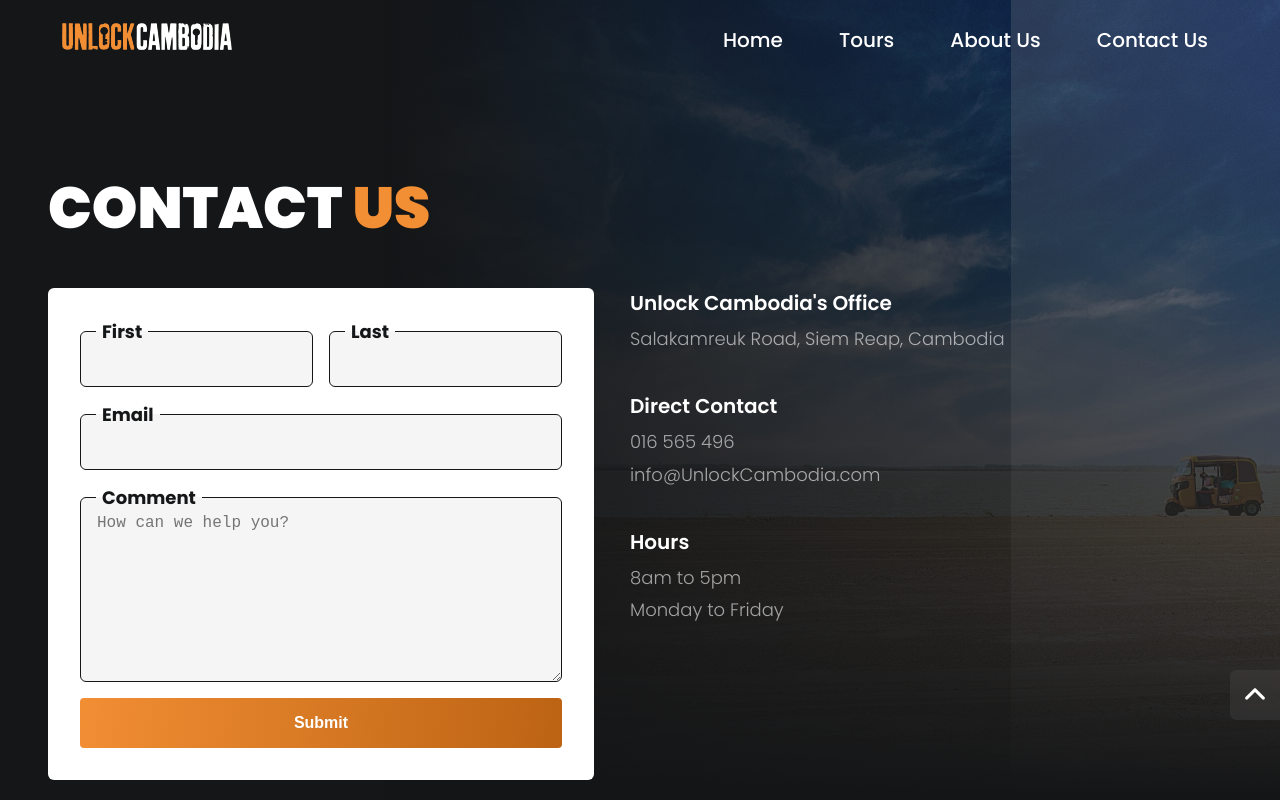
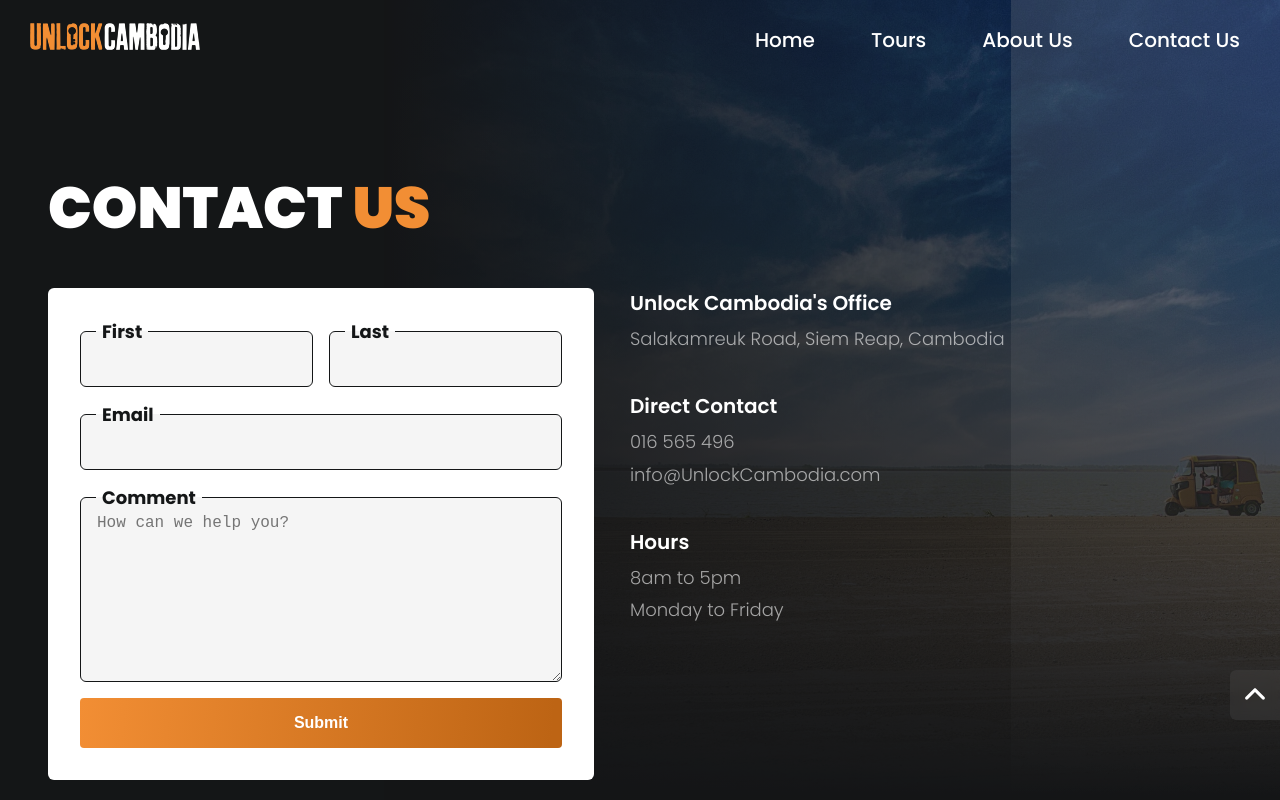
Before and after one commit to ElitistNoob/unlock-cambodia, a React (Create React App) app: page /contact-us in a window 1280 px wide. Shown: the top 800 px of the page. Built offline with nearby package versions, Linux system fonts and the light colour scheme.

Commit message:
added breakpoints for padding

```diff
--- a/src/components/Header.jsx
+++ b/src/components/Header.jsx
@@ -110,7 +110,7 @@ export default function Header() {
       <div className={`container ${styles.container}`}>
         <Link to="/">
           <img
-            style={{ marginLeft: winWidth >= 1230 ? "0" : "1em" }}
+            // style={{ marginLeft: winWidth >= 1230 ? "0" : "1em" }}
             src={logoWhite}
             alt="logo"
           />
--- a/src/components/styles/Header.module.scss
+++ b/src/components/styles/Header.module.scss
@@ -12,19 +12,19 @@ header {
     max-width: 1220px;
     margin: 0 auto;
     height: 80px;
-    padding: 0;
+    padding: 1em;
     transform: translateY(-80px);
 
     @media (min-width: 720px) {
-      padding: 1em 2em;
+      padding: 1em 3em;
     }
 
     @media (min-width: 820px) {
       justify-content: space-between;
     }
 
-    @media (min-width: 1440px) {
-      padding: 1em 0;
+    @media (min-width: 1266px) {
+      padding-inline: 0;
     }
 
     img {
@@ -38,8 +38,11 @@ header {
       top: 0;
       width: calc(100% + 2rem);
       transition: 150ms linear;
-      transform: translateX(-50%);
-      margin-left: -2rem;
+      margin-left: -1rem;
+
+      @media (min-width: 720px) {
+        margin-left: -3rem;
+      }
 
       @media (min-width: 820px) {
         position: unset;
@@ -49,12 +52,12 @@ header {
         background: unset;
         width: unset;
         align-items: center;
-        transform: translateX(0) !important; // TEMP: Need to change with window.innerWidth
+        transform: translateX(0) !important;
       }
 
       ul {
         text-align: left;
-        padding: 1em 3em;
+        padding: 1em;
         margin-top: 0;
         box-shadow: 0 0 24px rgba(0, 0, 0, 0.3);
         margin-bottom: 0;
@@ -65,6 +68,10 @@ header {
           border-bottom: 1px solid rgba(255 255 255 / 0.2);
         }
 
+        @media (min-width: 720px) {
+          padding: 1em 3em;
+        }
+
         @media (min-width: 820px) {
           display: flex;
           gap: 2.25em;
@@ -72,6 +79,7 @@ header {
           box-shadow: unset;
           background: unset;
           opacity: unset;
+          padding-inline: 0;
 
           &:first-child {
             border-top: unset;
```
